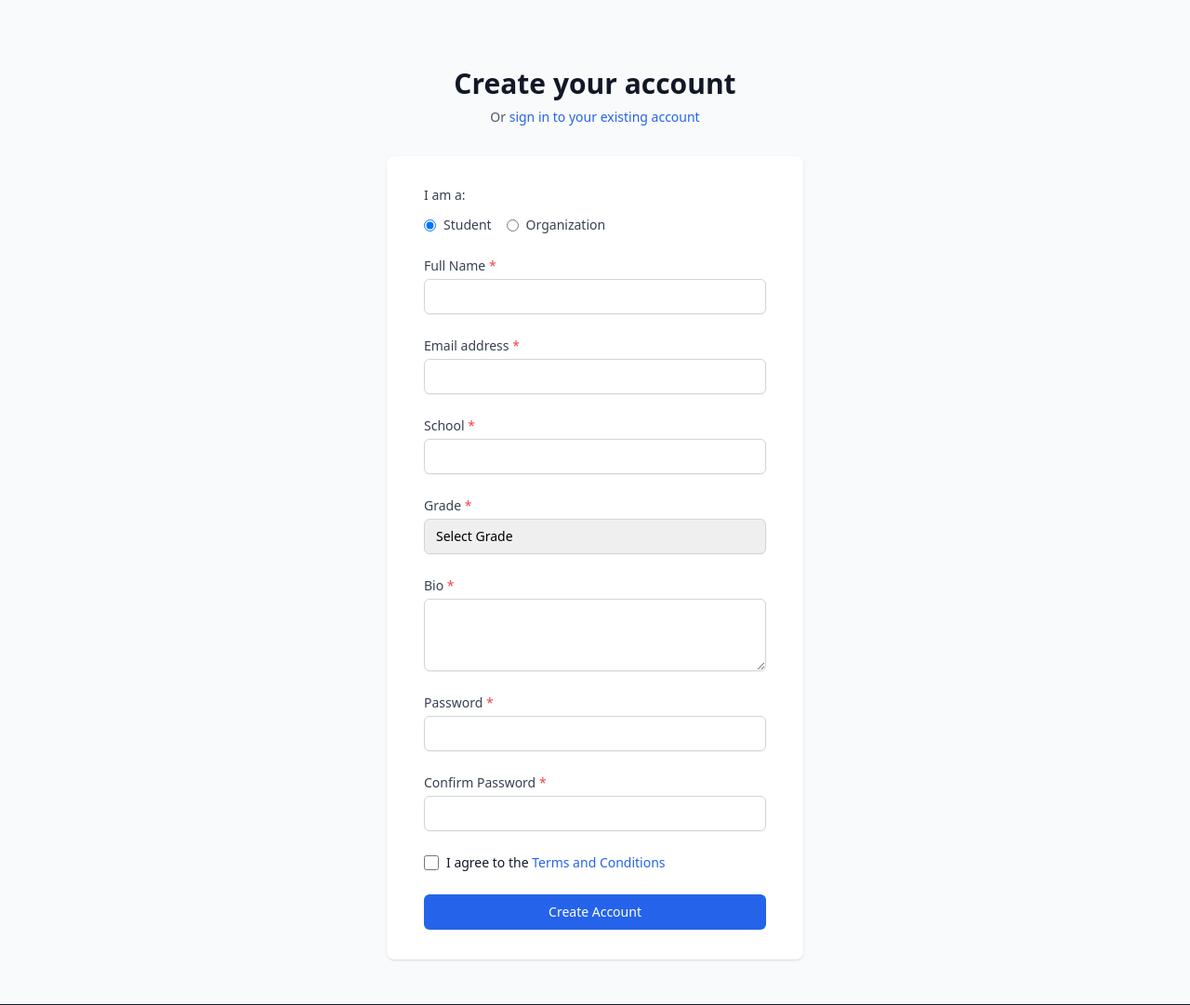
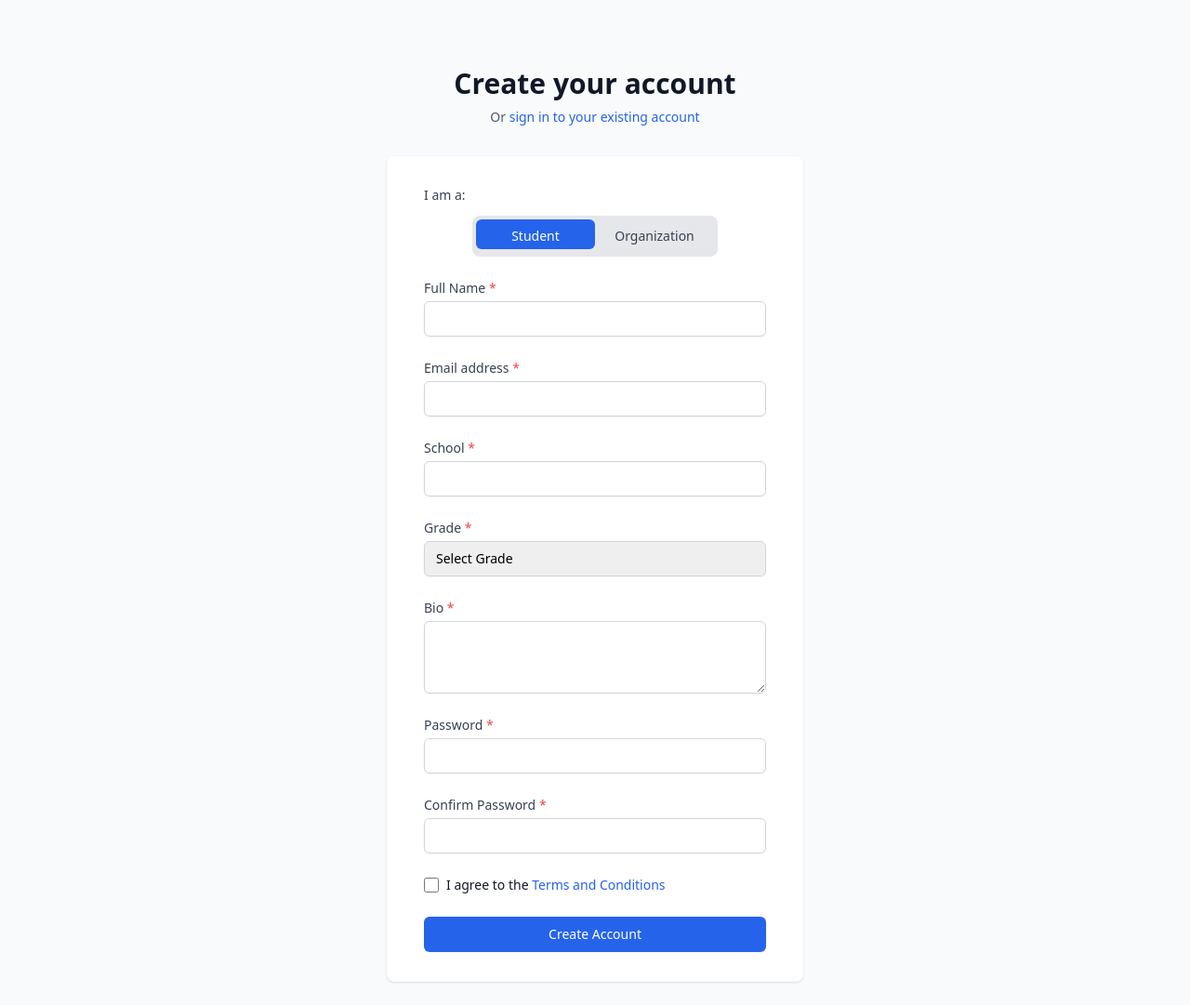
Before and after one commit to PrathyushY/InterSpark, a Flask app: page /signup in a window 1280 px wide. Shown: the part 65-1146 px from the top of the page at 93% size. Run offline with Flask 3, Linux system fonts and the light colour scheme; parts of the project's set-up code (start-up, migrations or seed data) failed here and were passed over; some libraries are stand-ins or nearby versions.

Commit message:
fixed making accounts

```diff
--- a/templates/signup.html
+++ b/templates/signup.html
@@ -15,17 +15,17 @@
                 <form class="space-y-6" method="POST" id="signup-form">
                     <div>
                         <label class="block text-sm font-medium text-gray-700 mb-3">I am a:</label>
-                        <div class="flex space-x-4">
-                            <label class="inline-flex items-center">
-                                <input type="radio" name="user_type" value="student" checked
-                                       class="form-radio text-blue-600" onchange="Signup.toggleFormFields()">
-                                <span class="ml-2 text-sm font-medium text-gray-700">Student</span>
-                            </label>
-                            <label class="inline-flex items-center">
-                                <input type="radio" name="user_type" value="organization"
-                                       class="form-radio text-blue-600" onchange="Signup.toggleFormFields()">
-                                <span class="ml-2 text-sm font-medium text-gray-700">Organization</span>
-                            </label>
+                        <div class="relative bg-gray-200 rounded-lg p-1 w-fit mx-auto">
+                            <div id="slider-indicator" class="absolute top-1 left-1 w-32 h-8 bg-blue-600 rounded-md transition-transform duration-300 ease-in-out"></div>
+                            <div class="relative flex">
+                                <button type="button" id="student-btn" class="w-32 py-2 text-sm font-medium text-center rounded-md transition-colors duration-300 text-white z-10" onclick="Signup.selectUserType('student')">
+                                    Student
+                                </button>
+                                <button type="button" id="organization-btn" class="w-32 py-2 text-sm font-medium text-center rounded-md transition-colors duration-300 text-gray-700 z-10" onclick="Signup.selectUserType('organization')">
+                                    Organization
+                                </button>
+                            </div>
+                            <input type="hidden" name="user_type" id="user_type" value="student">
                         </div>
                     </div>
                     <div>
```
Also changed, not shown: static/js/signup.js (added, +64 -0 lines).
